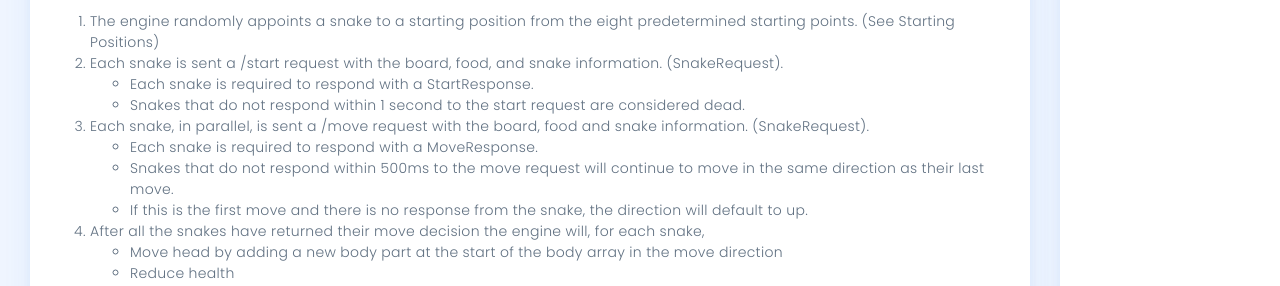
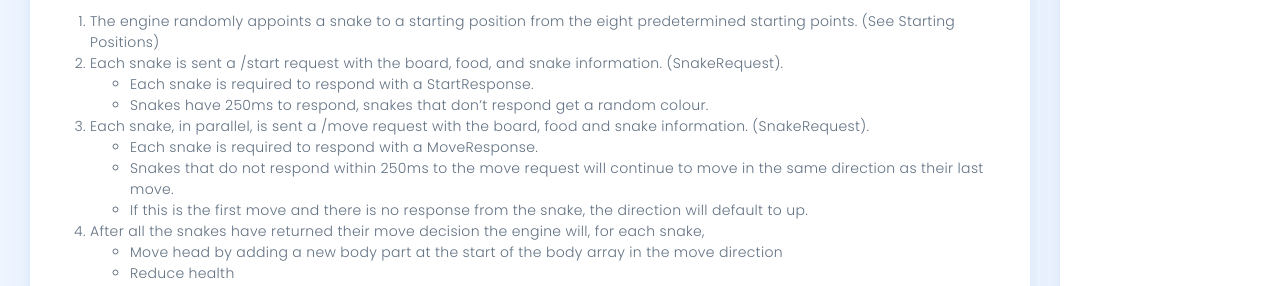
Before and after one commit to xtagon/docs, a Jekyll site: the page built from docs/2019-tournament-game-rules.md, in a window 1280 px wide. Shown: the part 1143-1429 px from the top of the page. Built offline with Jekyll 4.4.1, drawn with Linux system fonts in a browser that asks for light colours.

Commit message:
Update 2019-tournament-game-rules.md (#23)

```diff
--- a/docs/2019-tournament-game-rules.md
+++ b/docs/2019-tournament-game-rules.md
@@ -52,10 +52,10 @@ Please note, that we reserve the right to change game rules up until the day of
 1. The engine randomly appoints a snake to a starting position from the eight predetermined starting points.  (See Starting Positions)
 1. Each snake is sent a /start request with the board, food, and snake information. (SnakeRequest).
    - Each snake is required to respond with a StartResponse.
-   - Snakes that do not respond within 1 second to the start request are considered dead.
+   - Snakes have 250ms to respond, snakes that don't respond get a random colour.
 1. Each snake, in parallel, is sent a /move request with the board, food and snake information. (SnakeRequest).
    - Each snake is required to respond with a MoveResponse.
-   - Snakes that do not respond within 500ms to the move request will continue to move in the same direction as their last move.
+   - Snakes that do not respond within 250ms to the move request will continue to move in the same direction as their last move.
    - If this is the first move and there is no response from the snake, the direction will default to up.
 1. After all the snakes have returned their move decision the engine will, for each snake,
    - Move head by adding a new body part at the start of the body array in the move direction
```
